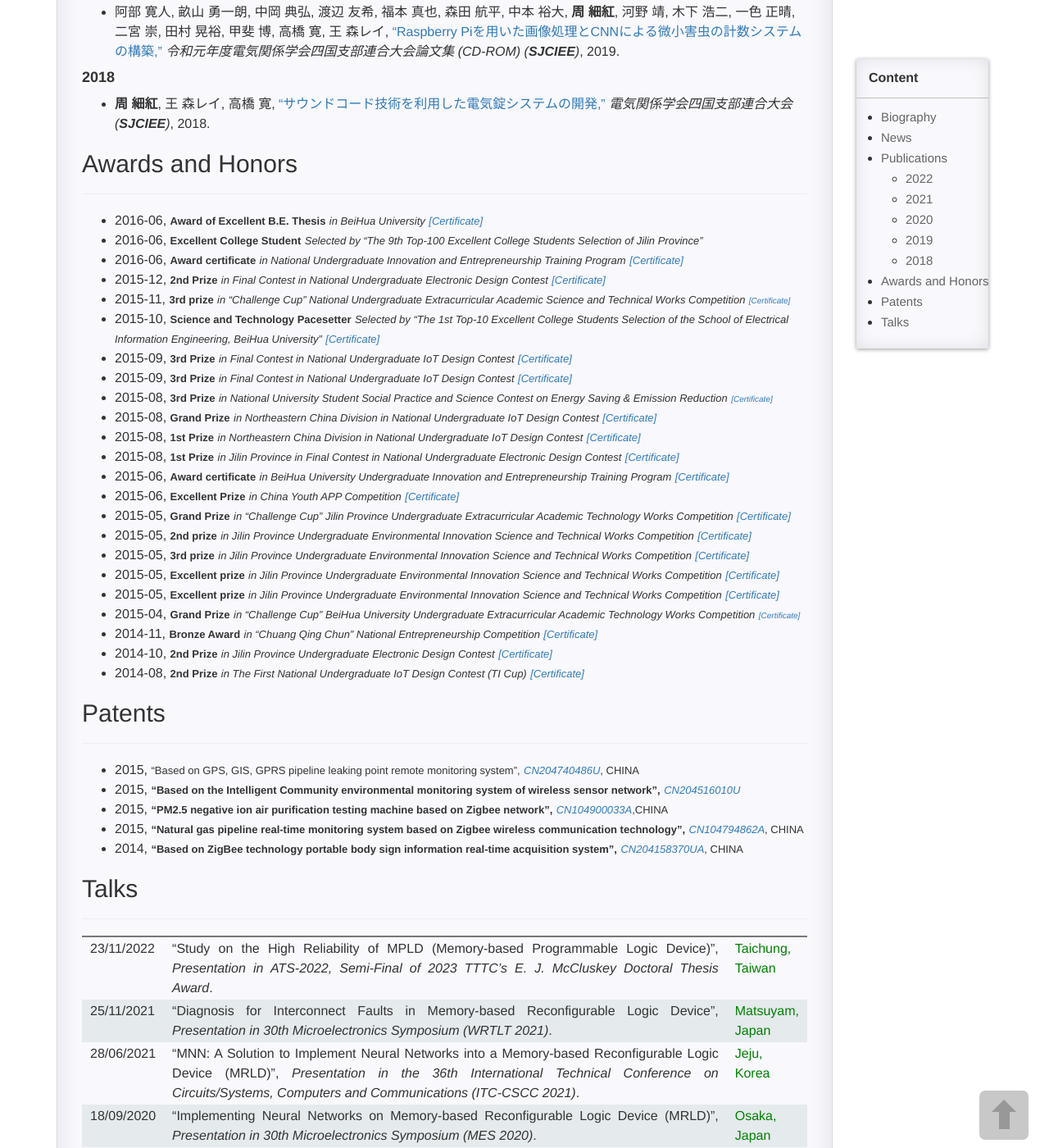
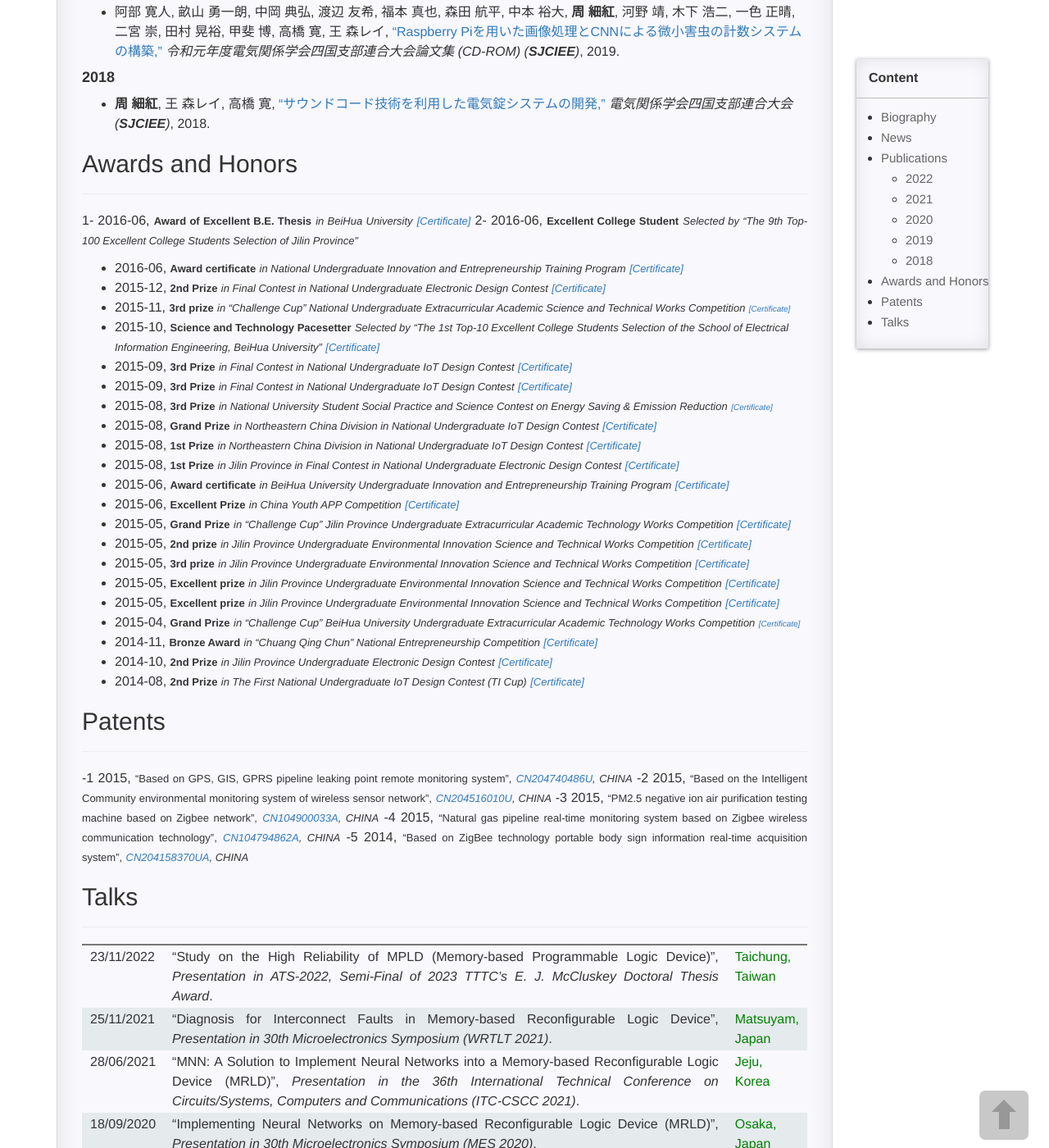
Before and after one commit to XihongZhou/xihongzhou.github.io, a Jekyll site: the page built from pages/1_homepage.md, in a window 1280 px wide and 1400 px high, scrolled down 1547 px. Shown: the whole window at 82% size. Built offline with Jekyll 4.4.1, drawn with Linux system fonts in a browser that asks for light colours; comment, search, counter and statistics services are not loaded.

Commit message:
Update 1_homepage.md

```diff
--- a/pages/1_homepage.md
+++ b/pages/1_homepage.md
@@ -85,8 +85,8 @@
 
 ---
 
-- 2016-06, **<font size="2">Award of Excellent B.E. Thesis</font>** *<font size="2">in BeiHua University</font>* [*<font size="2">[Certificate]</font>*](https://xihongzhou.github.io/images/Certificate/2016-06-30_E_B.E_T_BHU.jpg)
-- 2016-06, **<font size="2">Excellent College Student</font>** *<font size="2">Selected by “The 9th Top-100 Excellent College Students Selection of Jilin Province”</font>*
+1- 2016-06, **<font size="2">Award of Excellent B.E. Thesis</font>** *<font size="2">in BeiHua University</font>* [*<font size="2">[Certificate]</font>*](https://xihongzhou.github.io/images/Certificate/2016-06-30_E_B.E_T_BHU.jpg)
+2- 2016-06, **<font size="2">Excellent College Student</font>** *<font size="2">Selected by “The 9th Top-100 Excellent College Students Selection of Jilin Province”</font>*
 - 2016-06, **<font size="2">Award certificate</font>** *<font size="2">in National Undergraduate Innovation and Entrepreneurship Training Program</font>* [*<font size="2">[Certificate]</font>*](https://xihongzhou.github.io/images/Certificate/2016-06_NU_IETP.jpg)
 - 2015-12, **<font size="2">2nd Prize</font>** *<font size="2">in Final Contest in National Undergraduate Electronic Design Contest</font>* [*<font size="2">[Certificate]</font>*](https://xihongzhou.github.io/images/Certificate/2015-12_NU_EDC.jpg)
 - 2015-11, **<font size="2">3rd prize</font>** *<font size="2">in “Challenge Cup” National Undergraduate Extracurricular Academic Science and Technical Works Competition</font>* [*<font size="1">[Certificate]</font>*](https://xihongzhou.github.io/images/Certificate/2015-11_NU_EACTWC_(3P).jpg)
@@ -113,11 +113,11 @@
 
 ---
 
-- 2015, <font size="2">“Based on GPS, GIS, GPRS pipeline leaking point remote monitoring system”,</font> [*<font size="2">CN204740486U</font>*](https://patents.google.com/patent/CN204740486U/en?inventor=%E5%91%A8%E7%BB%86%E7%BA%A2)<font size="2">, CHINA</font>
-- 2015, **<font size="2">“Based on the Intelligent Community environmental monitoring system of wireless sensor network”,</font>** [*<font size="2">CN204516010U</font>*](https://patents.google.com/patent/CN204516010U/en?inventor=%E5%91%A8%E7%BB%86%E7%BA%A2&page=2)
-- 2015, **<font size="2">“PM2.5 negative ion air purification testing machine based on Zigbee network”,</font>** [*<font size="2">CN104900033A</font>*](https://patents.google.com/patent/CN104900033A/en?inventor=%E5%91%A8%E7%BB%86%E7%BA%A2&page=1)<font size="2">,CHINA</font>
-- 2015, **<font size="2">“Natural gas pipeline real-time monitoring system based on Zigbee wireless communication technology”,</font>** [*<font size="2">CN104794862A</font>*](https://patents.google.com/patent/CN104794862A/en?inventor=%E5%91%A8%E7%BB%86%E7%BA%A2)<font size="2">, CHINA</font>
-- 2014, **<font size="2">“Based on ZigBee technology portable body sign information real-time acquisition system”,</font>** [*<font size="2">CN204158370UA</font>*](https://patents.google.com/patent/CN204158370U/en?inventor=%E5%91%A8%E7%BB%86%E7%BA%A2)<font size="2">, CHINA</font>
+-1 2015, <font size="2">“Based on GPS, GIS, GPRS pipeline leaking point remote monitoring system”,</font> [*<font size="2">CN204740486U</font>*](https://patents.google.com/patent/CN204740486U/en?inventor=%E5%91%A8%E7%BB%86%E7%BA%A2)*<font size="2">, CHINA</font>*
+-2 2015, <font size="2">“Based on the Intelligent Community environmental monitoring system of wireless sensor network”,</font> [*<font size="2">CN204516010U</font>*](https://patents.google.com/patent/CN204516010U/en?inventor=%E5%91%A8%E7%BB%86%E7%BA%A2&page=2)*<font size="2">, CHINA</font>*
+-3 2015, <font size="2">“PM2.5 negative ion air purification testing machine based on Zigbee network”,</font> [*<font size="2">CN104900033A</font>*](https://patents.google.com/patent/CN104900033A/en?inventor=%E5%91%A8%E7%BB%86%E7%BA%A2&page=1)*<font size="2">, CHINA</font>*
+-4 2015, <font size="2">“Natural gas pipeline real-time monitoring system based on Zigbee wireless communication technology”,</font> [*<font size="2">CN104794862A</font>*](https://patents.google.com/patent/CN104794862A/en?inventor=%E5%91%A8%E7%BB%86%E7%BA%A2)*<font size="2">, CHINA</font>*
+-5 2014, <font size="2">“Based on ZigBee technology portable body sign information real-time acquisition system”,</font> [*<font size="2">CN204158370UA</font>*](https://patents.google.com/patent/CN204158370U/en?inventor=%E5%91%A8%E7%BB%86%E7%BA%A2)*<font size="2">, CHINA</font>*
 
 ## Talks
 
```
